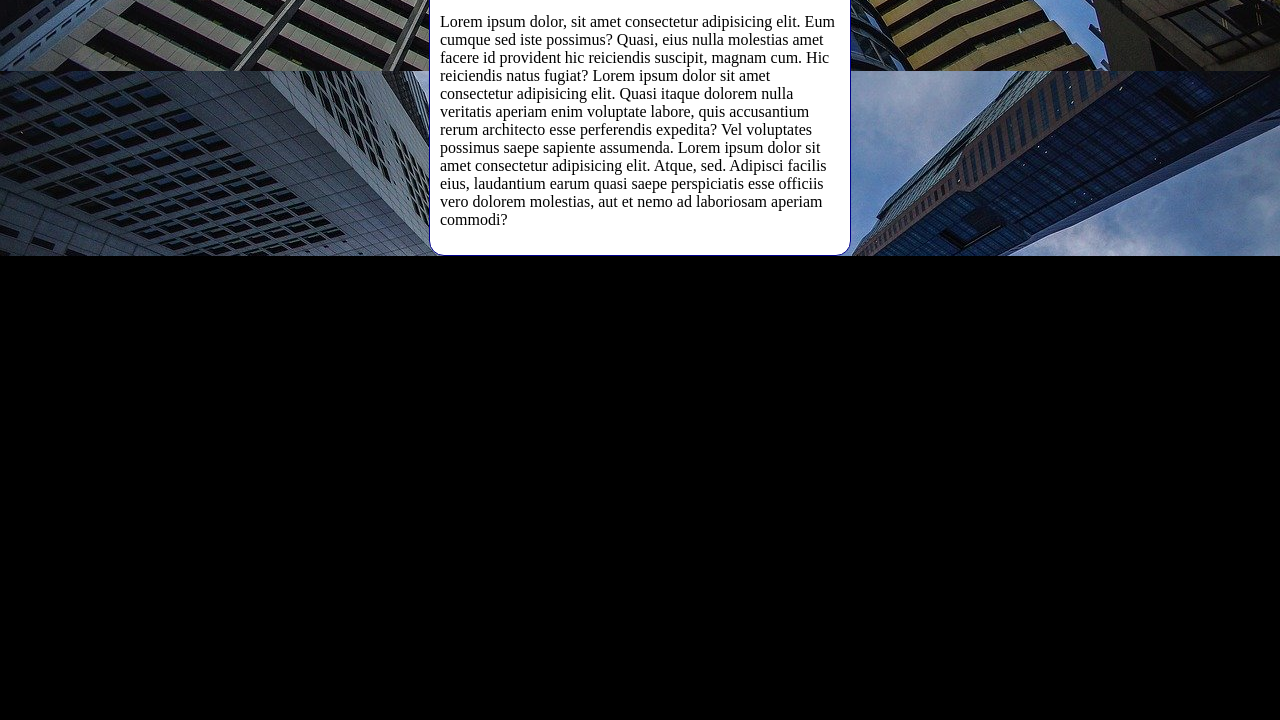
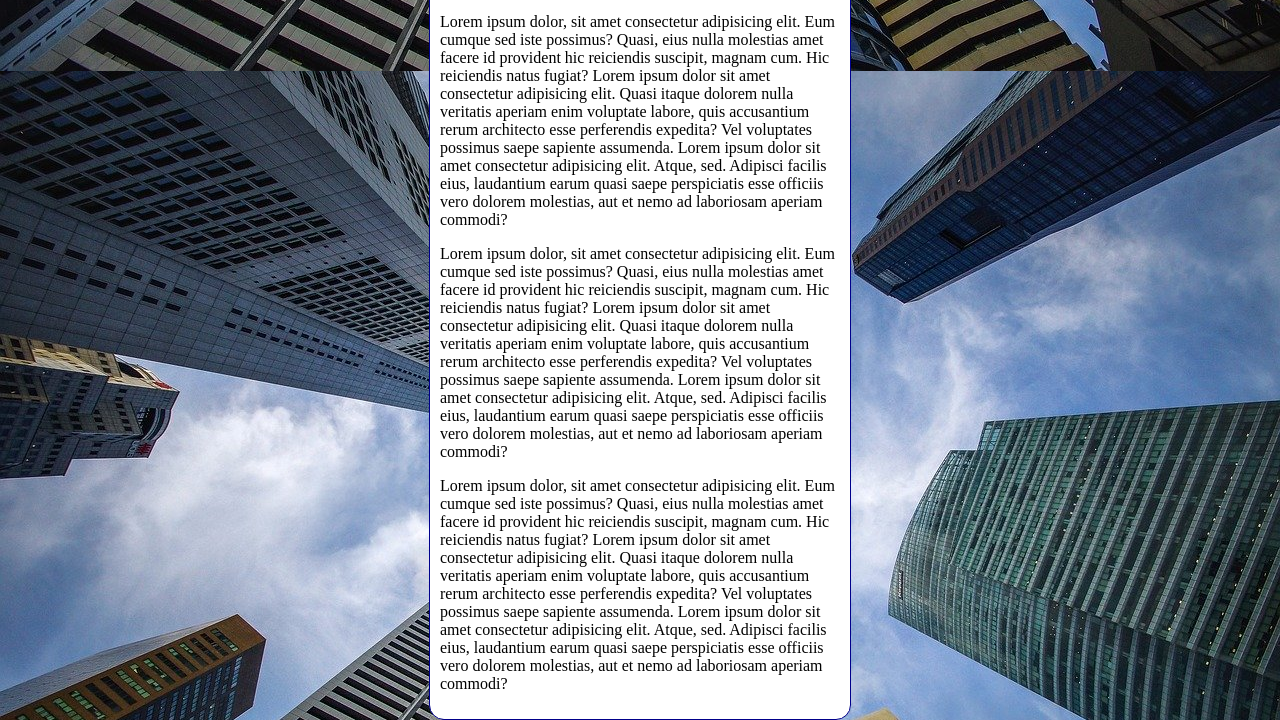
Before and after one commit to gabrielm29/html-css, a plain HTML site: page exercicios/ex022/fundo006.html in a window 1280 px wide. Shown: the part 782-1502 px from the top of the page. Before the commit the page ends 1038 px from the top, so only its background shows below. Drawn offline with Linux system fonts and the light colour scheme.

Commit message:
atualização ex022 fundo006

```diff
--- a/exercicios/ex022/fundo006.html
+++ b/exercicios/ex022/fundo006.html
@@ -4,7 +4,7 @@
     <meta charset="UTF-8">
     <meta http-equiv="X-UA-Compatible" content="IE=edge">
     <meta name="viewport" content="width=device-width, initial-scale=1.0">
-    <title>Document</title>
+    <title>Fundo fixo de tela</title>
     <style>
         body{
             height: 100vh;
@@ -14,10 +14,16 @@
             background-repeat: no-repeat;
             background-size: cover;
             background-attachment: fixed;
+
+            /*Shorthand background:
+                color > image > position > repeat > [size] > attachment
+            */
+
+            /*background: black url("imagens/wallpaper002.jpg") center center no-repeat cover fixed;*/
         }
         main{
             background-color: white;
-            width: 400px;
+            max-width: 400px;
             padding: 10px;
             margin: auto;
             border: 1px solid darkblue;
@@ -32,6 +38,8 @@
         <p>Lorem ipsum dolor, sit amet consectetur adipisicing elit. Eum cumque sed iste possimus? Quasi, eius nulla molestias amet facere id provident hic reiciendis suscipit, magnam cum. Hic reiciendis natus fugiat? Lorem ipsum dolor sit amet consectetur adipisicing elit. Quasi itaque dolorem nulla veritatis aperiam enim voluptate labore, quis accusantium rerum architecto esse perferendis expedita? Vel voluptates possimus saepe sapiente assumenda. Lorem ipsum dolor sit amet consectetur adipisicing elit. Atque, sed. Adipisci facilis eius, laudantium earum quasi saepe perspiciatis esse officiis vero dolorem molestias, aut et nemo ad laboriosam aperiam commodi?</p>
         <p>Lorem ipsum dolor, sit amet consectetur adipisicing elit. Eum cumque sed iste possimus? Quasi, eius nulla molestias amet facere id provident hic reiciendis suscipit, magnam cum. Hic reiciendis natus fugiat? Lorem ipsum dolor sit amet consectetur adipisicing elit. Quasi itaque dolorem nulla veritatis aperiam enim voluptate labore, quis accusantium rerum architecto esse perferendis expedita? Vel voluptates possimus saepe sapiente assumenda. Lorem ipsum dolor sit amet consectetur adipisicing elit. Atque, sed. Adipisci facilis eius, laudantium earum quasi saepe perspiciatis esse officiis vero dolorem molestias, aut et nemo ad laboriosam aperiam commodi?</p>
         <p>Lorem ipsum dolor, sit amet consectetur adipisicing elit. Eum cumque sed iste possimus? Quasi, eius nulla molestias amet facere id provident hic reiciendis suscipit, magnam cum. Hic reiciendis natus fugiat? Lorem ipsum dolor sit amet consectetur adipisicing elit. Quasi itaque dolorem nulla veritatis aperiam enim voluptate labore, quis accusantium rerum architecto esse perferendis expedita? Vel voluptates possimus saepe sapiente assumenda. Lorem ipsum dolor sit amet consectetur adipisicing elit. Atque, sed. Adipisci facilis eius, laudantium earum quasi saepe perspiciatis esse officiis vero dolorem molestias, aut et nemo ad laboriosam aperiam commodi?</p>
+        <p>Lorem ipsum dolor, sit amet consectetur adipisicing elit. Eum cumque sed iste possimus? Quasi, eius nulla molestias amet facere id provident hic reiciendis suscipit, magnam cum. Hic reiciendis natus fugiat? Lorem ipsum dolor sit amet consectetur adipisicing elit. Quasi itaque dolorem nulla veritatis aperiam enim voluptate labore, quis accusantium rerum architecto esse perferendis expedita? Vel voluptates possimus saepe sapiente assumenda. Lorem ipsum dolor sit amet consectetur adipisicing elit. Atque, sed. Adipisci facilis eius, laudantium earum quasi saepe perspiciatis esse officiis vero dolorem molestias, aut et nemo ad laboriosam aperiam commodi?</p>
+        <p>Lorem ipsum dolor, sit amet consectetur adipisicing elit. Eum cumque sed iste possimus? Quasi, eius nulla molestias amet facere id provident hic reiciendis suscipit, magnam cum. Hic reiciendis natus fugiat? Lorem ipsum dolor sit amet consectetur adipisicing elit. Quasi itaque dolorem nulla veritatis aperiam enim voluptate labore, quis accusantium rerum architecto esse perferendis expedita? Vel voluptates possimus saepe sapiente assumenda. Lorem ipsum dolor sit amet consectetur adipisicing elit. Atque, sed. Adipisci facilis eius, laudantium earum quasi saepe perspiciatis esse officiis vero dolorem molestias, aut et nemo ad laboriosam aperiam commodi?</p>
     </main>
 </body>
 </html>
```
